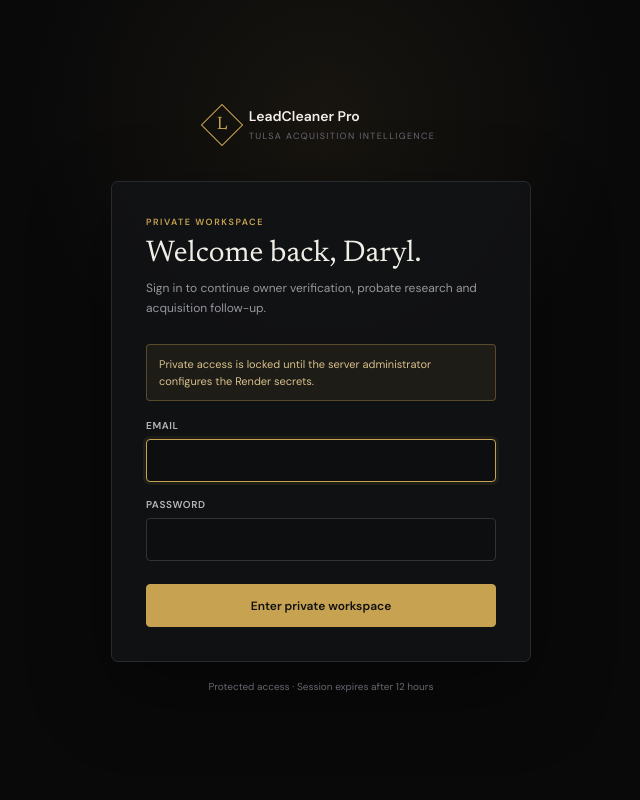
After one commit to miguelyagupe-cyber/leadcleaner-pro, a Flask app: page /login in a window 1280 px wide. The commit adds this page. Shown: the whole page, without its empty margins (319-959 px from the left). Run offline with Flask 3, Linux system fonts and the light colour scheme; some libraries are stand-ins or nearby versions.

Commit message:
Secure Daryl workspace access (#10)

```diff
--- a/app.py
+++ b/app.py
@@ -1,13 +1,25 @@
-from flask import Flask, render_template, request, send_file, jsonify
+from flask import (
+    Flask,
+    jsonify,
+    redirect,
+    render_template,
+    request,
+    send_file,
+    session,
+    url_for,
+)
 import pandas as pd
 import re
 import os
 import uuid
 import json
 import hashlib
+import hmac
 import io
+import secrets
+import time
 import requests
-from datetime import datetime
+from datetime import datetime, timedelta
 from crm import (
     CRM_PRIORITIES,
     CRM_STATUSES,
@@ -22,6 +34,13 @@ from qualification import qualify_leads
 from assessor import AssessorResult, TulsaAssessorClient, normalize_account_no, verification_decision
 
 app = Flask(__name__)
+app.config['SECRET_KEY'] = os.environ.get('SECRET_KEY') or secrets.token_bytes(32)
+app.config['APP_LOGIN_EMAIL'] = os.environ.get('APP_LOGIN_EMAIL', '').strip().lower()
+app.config['APP_LOGIN_PASSWORD'] = os.environ.get('APP_LOGIN_PASSWORD', '')
+app.config['PERMANENT_SESSION_LIFETIME'] = timedelta(hours=12)
+app.config['SESSION_COOKIE_HTTPONLY'] = True
+app.config['SESSION_COOKIE_SAMESITE'] = 'Lax'
+app.config['SESSION_COOKIE_SECURE'] = bool(os.environ.get('RENDER'))
 app.config['UPLOAD_FOLDER'] = 'uploads'
 app.config['OUTPUT_FOLDER'] = 'outputs'
 app.config['MAX_CONTENT_LENGTH'] = 50 * 1024 * 1024  # 50MB max
@@ -35,6 +54,135 @@ app.config['CRM_DATABASE'] = os.environ.get(
 
 os.makedirs(app.config['UPLOAD_FOLDER'], exist_ok=True)
 os.makedirs(app.config['OUTPUT_FOLDER'], exist_ok=True)
+LOGIN_ATTEMPTS = {}
+LOGIN_WINDOW_SECONDS = 15 * 60
+LOGIN_MAX_ATTEMPTS = 5
+
+
+def authentication_configured():
+    return bool(
+        app.config.get('APP_LOGIN_EMAIL')
+        and app.config.get('APP_LOGIN_PASSWORD')
+    )
+
+
+def csrf_token():
+    if 'csrf_token' not in session:
+        session['csrf_token'] = secrets.token_urlsafe(32)
+    return session['csrf_token']
+
+
+@app.context_processor
+def inject_security_context():
+    return {'csrf_token': csrf_token()}
+
+
+@app.before_request
+def protect_private_workspace():
+    if app.config.get('TESTING') and not app.config.get('TEST_AUTH_ENABLED'):
+        return None
+    if request.endpoint in ('login', 'api_health') or request.endpoint == 'static':
+        return None
+    if not session.get('authenticated'):
+        if request.path.startswith('/api/'):
+            return jsonify({'error': 'Authentication required'}), 401
+        return redirect(url_for('login', next=request.path))
+    if request.method in ('POST', 'PUT', 'PATCH', 'DELETE'):
+        supplied = (
+            request.headers.get('X-CSRF-Token', '')
+            or request.form.get('csrf_token', '')
+        )
+        expected = session.get('csrf_token', '')
+        if not expected or not hmac.compare_digest(supplied, expected):
+            return jsonify({'error': 'Security token is missing or invalid'}), 403
+    return None
+
+
+@app.after_request
+def add_security_headers(response):
+    response.headers['X-Content-Type-Options'] = 'nosniff'
+    response.headers['X-Frame-Options'] = 'DENY'
+    response.headers['Referrer-Policy'] = 'no-referrer'
+    response.headers['Permissions-Policy'] = (
+        'camera=(), microphone=(), geolocation=()'
+    )
+    response.headers['Content-Security-Policy'] = (
+        "default-src 'self'; "
+        "script-src 'self' 'unsafe-inline'; "
+        "style-src 'self' 'unsafe-inline' https://fonts.googleapis.com; "
+        "font-src https://fonts.gstatic.com; "
+        "img-src 'self' data:; "
+        "connect-src 'self'; "
+        "frame-ancestors 'none'; "
+        "base-uri 'self'; "
+        "form-action 'self'"
+    )
+    if request.endpoint != 'api_health':
+        response.headers['Cache-Control'] = 'no-store, private'
+    if app.config.get('SESSION_COOKIE_SECURE'):
+        response.headers['Strict-Transport-Security'] = (
+            'max-age=31536000; includeSubDomains'
+        )
+    return response
+
+
+@app.route('/login', methods=['GET', 'POST'])
+def login():
+    error = None
+    configured = authentication_configured()
+    if request.method == 'POST':
+        attempt_key = request.remote_addr or 'unknown'
+        now = time.monotonic()
+        recent_attempts = [
+            timestamp
+            for timestamp in LOGIN_ATTEMPTS.get(attempt_key, [])
+            if now - timestamp < LOGIN_WINDOW_SECONDS
+        ]
+        LOGIN_ATTEMPTS[attempt_key] = recent_attempts
+        supplied_token = request.form.get('csrf_token', '')
+        expected_token = session.get('csrf_token', '')
+        if len(recent_attempts) >= LOGIN_MAX_ATTEMPTS:
+            error = 'Too many sign-in attempts. Please wait 15 minutes.'
+        elif not expected_token or not hmac.compare_digest(
+            supplied_token,
+            expected_token,
+        ):
+            error = 'Your secure session expired. Please try again.'
+        elif not configured:
+            error = 'Private access has not been configured on the server.'
+        else:
+            email_matches = hmac.compare_digest(
+                request.form.get('email', '').strip().lower(),
+                app.config['APP_LOGIN_EMAIL'],
+            )
+            password_matches = hmac.compare_digest(
+                request.form.get('password', ''),
+                app.config['APP_LOGIN_PASSWORD'],
+            )
+            if email_matches and password_matches:
+                LOGIN_ATTEMPTS.pop(attempt_key, None)
+                session.clear()
+                session['authenticated'] = True
+                session['user_email'] = app.config['APP_LOGIN_EMAIL']
+                session['csrf_token'] = secrets.token_urlsafe(32)
+                session.permanent = True
+                destination = request.args.get('next', '/')
+                if not destination.startswith('/') or destination.startswith('//'):
+                    destination = '/'
+                return redirect(destination)
+            LOGIN_ATTEMPTS[attempt_key].append(now)
+            error = 'The email or password is incorrect.'
+    return render_template(
+        'login.html',
+        error=error,
+        configured=configured,
+    )
+
+
+@app.route('/logout', methods=['POST'])
+def logout():
+    session.clear()
+    return redirect(url_for('login'))
 
 
 def get_crm():
--- /dev/null
+++ b/templates/login.html
@@ -0,0 +1,56 @@
+<!DOCTYPE html>
+<html lang="en">
+<head>
+  <meta charset="UTF-8">
+  <meta name="viewport" content="width=device-width, initial-scale=1.0">
+  <meta name="description" content="Private access to LeadCleaner Pro.">
+  <title>Private Access · LeadCleaner Pro</title>
+  <link rel="preconnect" href="https://fonts.googleapis.com">
+  <link rel="preconnect" href="https://fonts.gstatic.com" crossorigin>
+  <link href="https://fonts.googleapis.com/css2?family=DM+Sans:wght@400;500;600&family=Newsreader:opsz,wght@6..72,400&display=swap" rel="stylesheet">
+  <style>
+    :root { color-scheme:dark; --bg:#09090a; --surface:#111214; --border:#292a2f; --gold:#c7a251; --text:#f1eee7; --muted:#96979d; --red:#d8665c; }
+    * { box-sizing:border-box; }
+    body { margin:0; min-height:100vh; display:grid; place-items:center; padding:24px; background:radial-gradient(circle at 50% 15%,rgba(199,162,81,.08),transparent 32%),var(--bg); color:var(--text); font:14px "DM Sans",system-ui,sans-serif; }
+    .access { width:min(100%,420px); }
+    .brand { display:flex; align-items:center; justify-content:center; gap:12px; margin-bottom:38px; }
+    .mark { width:30px; height:30px; display:grid; place-items:center; border:1px solid var(--gold); color:var(--gold); font:18px "Newsreader",serif; transform:rotate(45deg); }
+    .mark span { transform:rotate(-45deg); }
+    .brand strong { display:block; font-size:14px; }
+    .brand small { color:#686970; font-size:9px; letter-spacing:.15em; text-transform:uppercase; }
+    .card { padding:34px; border:1px solid var(--border); border-radius:7px; background:rgba(17,18,20,.96); box-shadow:0 28px 80px rgba(0,0,0,.38); }
+    .eyebrow { color:var(--gold); font-size:9px; font-weight:600; letter-spacing:.17em; text-transform:uppercase; }
+    h1 { margin:10px 0 8px; font:30px/1.1 "Newsreader",serif; font-weight:400; }
+    .intro { margin:0 0 26px; color:var(--muted); font-size:12px; line-height:1.65; }
+    label { display:block; margin:16px 0 7px; color:#b8b8bc; font-size:10px; font-weight:600; letter-spacing:.06em; text-transform:uppercase; }
+    input { width:100%; height:43px; padding:0 13px; border:1px solid #323339; border-radius:4px; outline:0; background:#0d0e10; color:var(--text); font:13px "DM Sans",sans-serif; }
+    input:focus { border-color:var(--gold); box-shadow:0 0 0 3px rgba(199,162,81,.08); }
+    button { width:100%; height:43px; margin-top:23px; border:1px solid var(--gold); border-radius:4px; background:var(--gold); color:#111; font:600 12px "DM Sans",sans-serif; cursor:pointer; }
+    .error,.setup { margin:0 0 18px; padding:11px 12px; border-radius:4px; font-size:11px; line-height:1.5; }
+    .error { border:1px solid rgba(216,102,92,.35); background:rgba(216,102,92,.08); color:#e9aaa4; }
+    .setup { border:1px solid rgba(199,162,81,.35); background:rgba(199,162,81,.08); color:#d7c08c; }
+    .privacy { margin:18px 0 0; color:#66676e; font-size:10px; text-align:center; }
+  </style>
+</head>
+<body>
+  <main class="access">
+    <div class="brand"><div class="mark"><span>L</span></div><div><strong>LeadCleaner Pro</strong><small>Tulsa Acquisition Intelligence</small></div></div>
+    <section class="card">
+      <div class="eyebrow">Private workspace</div>
+      <h1>Welcome back, Daryl.</h1>
+      <p class="intro">Sign in to continue owner verification, probate research and acquisition follow-up.</p>
+      {% if not configured %}<div class="setup">Private access is locked until the server administrator configures the Render secrets.</div>{% endif %}
+      {% if error %}<div class="error">{{ error }}</div>{% endif %}
+      <form method="post">
+        <input type="hidden" name="csrf_token" value="{{ csrf_token }}">
+        <label for="email">Email</label>
+        <input id="email" name="email" type="email" autocomplete="username" required autofocus>
+        <label for="password">Password</label>
+        <input id="password" name="password" type="password" autocomplete="current-password" required>
+        <button type="submit">Enter private workspace</button>
+      </form>
+    </section>
+    <p class="privacy">Protected access · Session expires after 12 hours</p>
+  </main>
+</body>
+</html>
```
Also changed, not shown: templates/index.html (+14 -1 lines), templates/leads.html (+14 -1 lines), tests/test_auth.py (added, +127 -0 lines), README.md.
